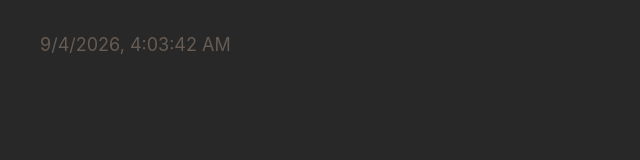
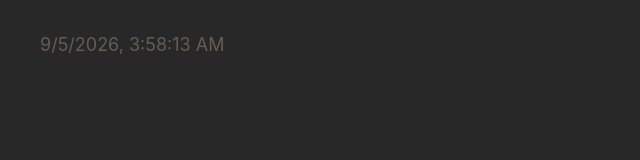
Before and after one commit to mydanniel/osmofeed, a plain HTML site: page index.html in a window 1280 px wide. Shown: the full height of the page, 0-640 px from the left. Drawn offline with Linux system fonts and the light colour scheme.

Commit message:
deploy: f11bc17eefbe0b635193b7e0b4c39ee1d1a6e5d1

```diff
--- a/index.html
+++ b/index.html
@@ -17,8 +17,8 @@
     <!-- %after-body-begin.html% -->
 
     <footer>
-      <a class="footer-link" href="https://github.com/mydanniel/osmofeed/actions/runs/33835259278">
-        <time id="build-timestamp" datetime="2026-09-04T04:03:42.962Z">2026-09-04T04:03:42.962Z</time>
+      <a class="footer-link" href="https://github.com/mydanniel/osmofeed/actions/runs/33943279285">
+        <time id="build-timestamp" datetime="2026-09-05T03:58:13.115Z">2026-09-05T03:58:13.115Z</time>
       </a>
       <a class="footer-link" href="https://github.com/osmoscraft/osmosfeed">osmosfeed 1.15.1</a>
     </footer>
```
Also changed, not shown: 1 other file.
